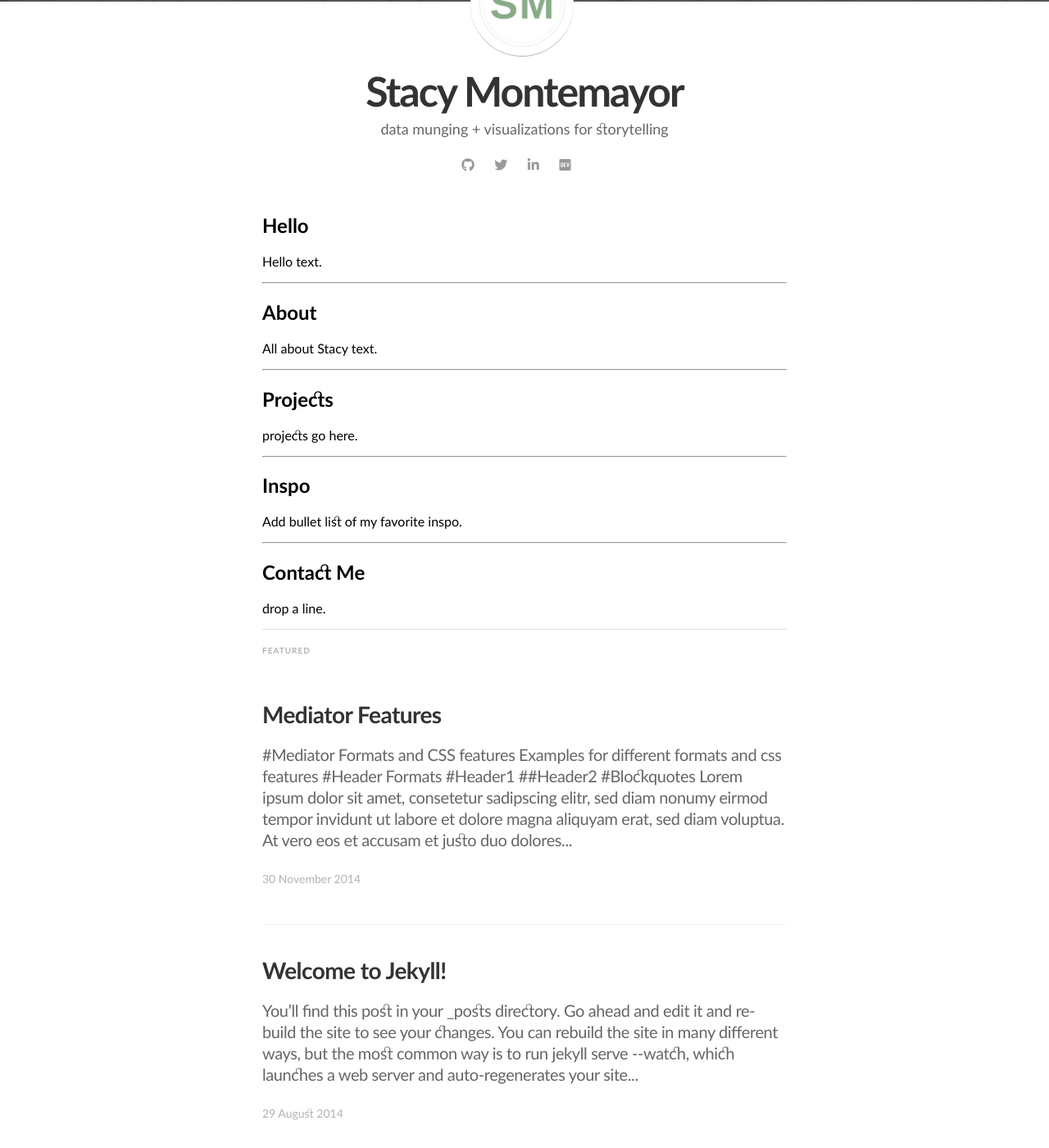
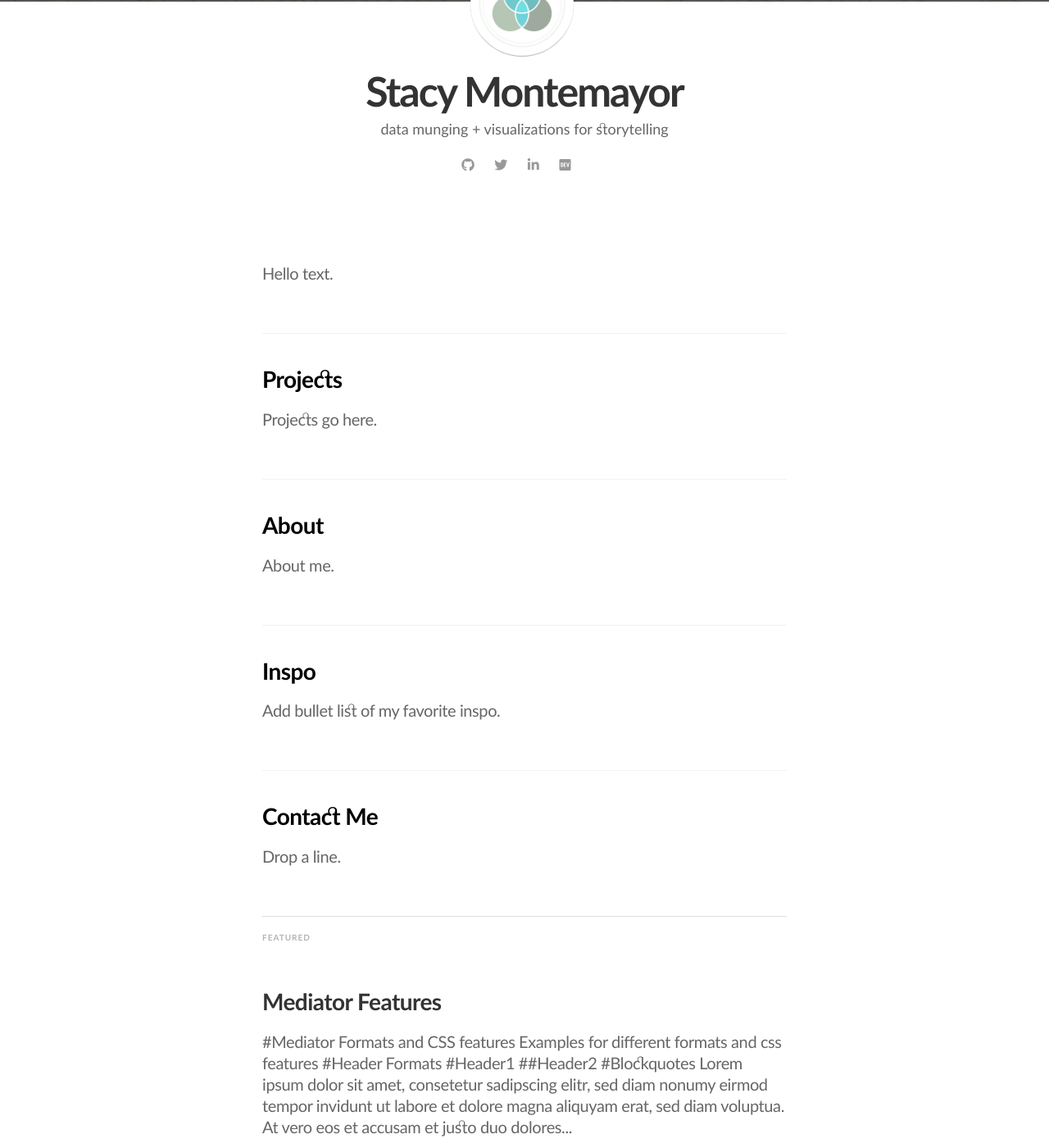
Before and after one commit to teacupwoozy/stacyem, a Jekyll site: the page built from index.html, in a window 1280 px wide and 1400 px high, scrolled down 448 px. Shown: the whole window at 82% size. Built offline with Jekyll 4.4.1, drawn with Linux system fonts in a browser that asks for light colours; nearby versions of some CDN libraries; some web fonts are replaced; the list of posts is cut into pages by our own code.

Commit message:
add sections on index, add new logo topo

```diff
--- a/index.html
+++ b/index.html
@@ -33,42 +33,68 @@ layout: default
 
 <main class="content" role="main">
 
+  <div class="cf frame">
   <!-- Hello -->
-  <div class="container">
-    <h2>Hello</h2>
+    <article class="post" role="article">
+      <div class="article-item">
+        <header class="post-header">
+          <!-- <h2 class="post-title" itemprop="name">Hello</h2> -->
+        </header>
+        <section class="post-excerpt">
           <p>Hello text.</p>
-    <hr>
+        </section>
       </div>
+    </article>
+
+    <!-- Projects -->
+    <article class="post" role="article">
+      <div class="article-item">
+        <header class="post-header">
+          <h2 class="post-title" itemprop="name">Projects</h2>
+        </header>
+        <section class="post-excerpt">
+          <p>Projects go here.</p>
+        </section>
+      </div>
+    </article>
 
     <!-- About -->
-  <div class="container">
-    <h2>About</h2>
-    <p>All about Stacy text.</p>
-    <hr>
+    <article class="post" role="article">
+      <div class="article-item">
+        <header class="post-header">
+          <h2 class="post-title" itemprop="name">About</h2>
+        </header>
+        <section class="post-excerpt">
+          <p>About me.</p>
+        </section>
       </div>
-
-  <!-- Projects -->
-  <div class="container">
-    <h2>Projects</h2>
-    <p>projects go here.</p>
-    <!-- Add felxbox, etc. -->
-    <hr>
-  </div>
+    </article>
 
     <!-- Inspo -->
-  <div class="container">
-    <h2>Inspo</h2>
+    <article class="post" role="article">
+      <div class="article-item">
+        <header class="post-header">
+          <h2 class="post-title" itemprop="name">Inspo</h2>
+        </header>
+        <section class="post-excerpt">
           <p>Add bullet list of my favorite inspo.</p>
-    <hr>
+        </section>
       </div>
+    </article>
 
     <!-- Contact -->
-  <div class="container">
-    <h2>Contact Me</h2>
-    <p>drop a line.</p>
+    <article class="post" role="article">
+      <div class="article-item">
+        <header class="post-header">
+          <h2 class="post-title" itemprop="name">Contact Me</h2>
+        </header>
+        <section class="post-excerpt">
+          <p>Drop a line.</p>
+        </section>
+      </div>
+    </article>
 
   </div>
-
 
   {% if site.tags.featured %}
   <h5 class="index-headline featured"><span>Featured</span></h5>
```
Also changed, not shown: assets/images/cover_image.png, assets/images/favicon.png, assets/images/sm_logo.jpg. Lines whose indentation alone changed are shown as unchanged.
